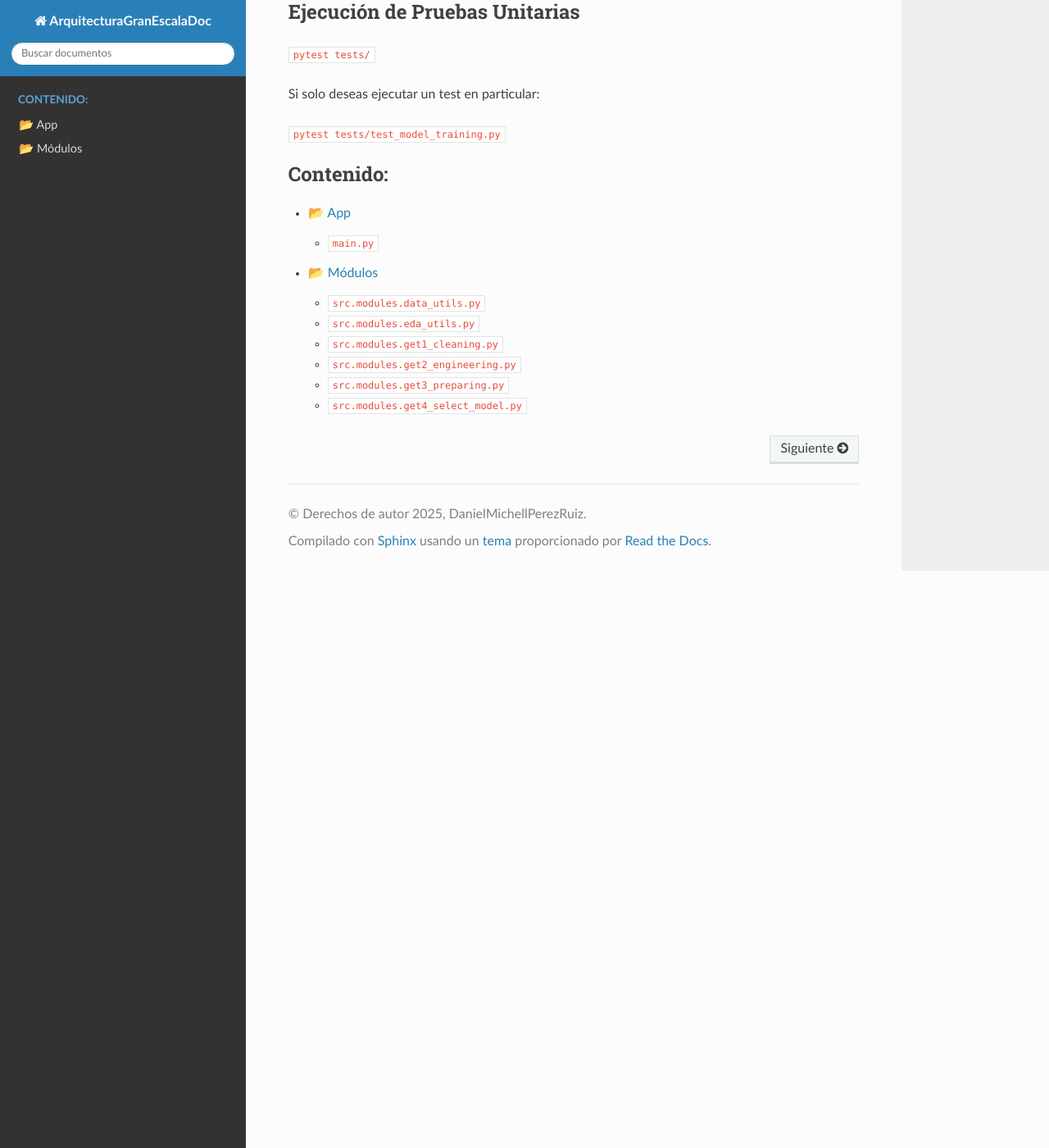
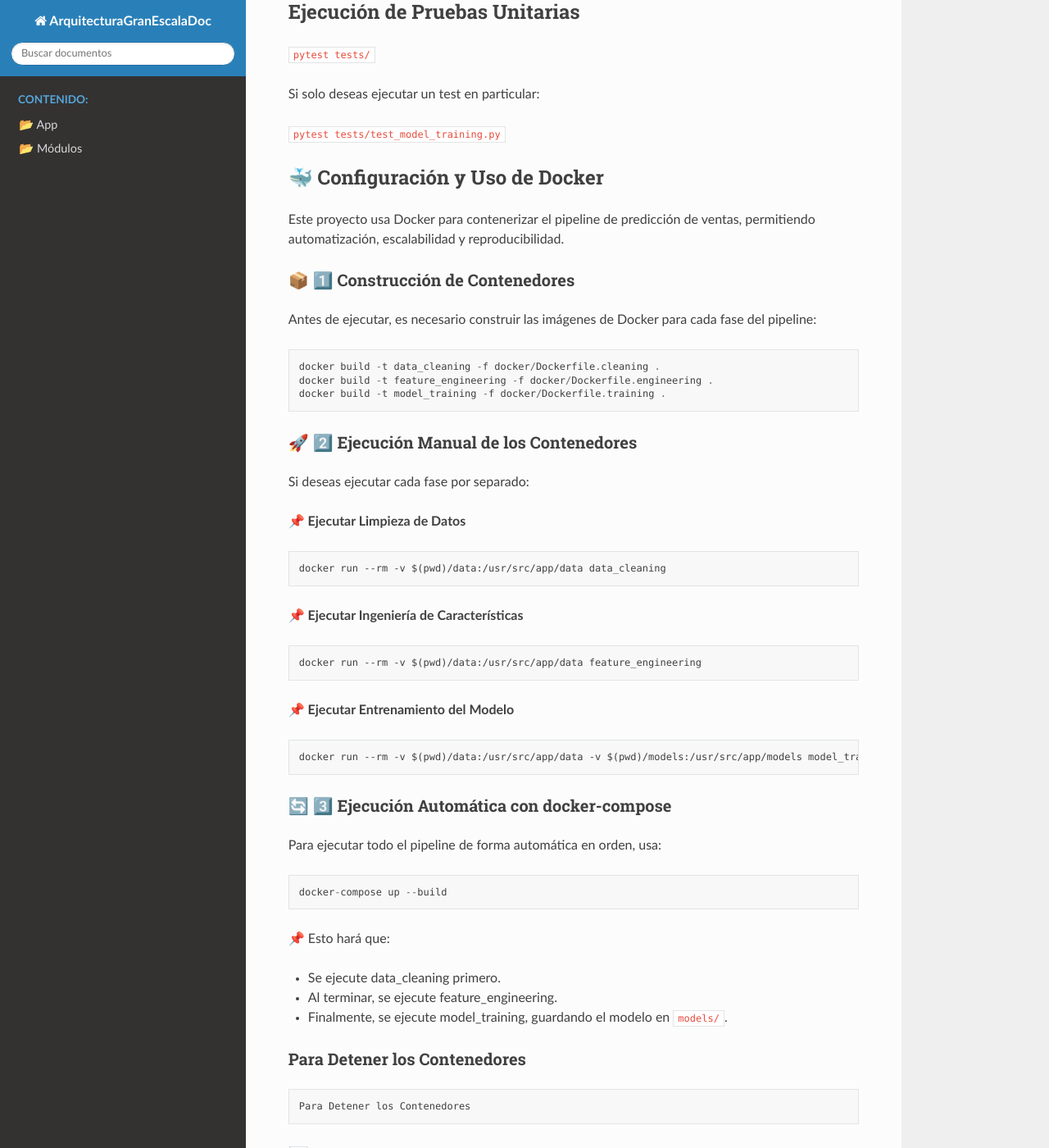
Before and after one commit to danielmichellpr/ArquitecturaGranEscala, a Sphinx documentation site: the page built from docs/source/index.md, in a window 1280 px wide and 1400 px high, scrolled down 2658 px. Shown: the whole window at 82% size. Built offline with Sphinx 7.4.7 and the Read the Docs theme 3.1.0, drawn with Linux system fonts in a browser that asks for light colours; some of the changed text lies outside the part shown.

````diff
--- a/docs/source/index.md
+++ b/docs/source/index.md
@@ -130,6 +130,72 @@ Si solo deseas ejecutar un test en particular:
 
 `pytest tests/test_model_training.py`
 
+## 🐳 Configuración y Uso de Docker
+
+Este proyecto usa Docker para contenerizar el pipeline de predicción de ventas, permitiendo automatización, escalabilidad y reproducibilidad.
+
+### 📦 1️⃣ Construcción de Contenedores
+Antes de ejecutar, es necesario construir las imágenes de Docker para cada fase del pipeline:
+
+```
+docker build -t data_cleaning -f docker/Dockerfile.cleaning .
+docker build -t feature_engineering -f docker/Dockerfile.engineering .
+docker build -t model_training -f docker/Dockerfile.training .
+```
+
+### 🚀 2️⃣ Ejecución Manual de los Contenedores
+Si deseas ejecutar cada fase por separado:
+
+**📌 Ejecutar Limpieza de Datos**
+```
+docker run --rm -v $(pwd)/data:/usr/src/app/data data_cleaning
+```
+**📌 Ejecutar Ingeniería de Características**
+```
+docker run --rm -v $(pwd)/data:/usr/src/app/data feature_engineering
+```
+**📌 Ejecutar Entrenamiento del Modelo**
+```
+docker run --rm -v $(pwd)/data:/usr/src/app/data -v $(pwd)/models:/usr/src/app/models model_training
+```
+
+
+### 🔄 3️⃣ Ejecución Automática con docker-compose
+Para ejecutar todo el pipeline de forma automática en orden, usa:
+
+```
+docker-compose up --build
+```
+
+📌 Esto hará que:
+
+  - Se ejecute data_cleaning primero.
+  - Al terminar, se ejecute feature_engineering.
+  - Finalmente, se ejecute model_training, guardando el modelo en `models/`.
+
+### Para Detener los Contenedores
+
+```
+Para Detener los Contenedores
+```
+
+### 📊 Verificación de Resultados
+
+Después de ejecutar el pipeline, revisa los archivos generados:
+
+```
+ls -lh data/output/
+ls -lh models/
+```
+
+📌 Deberías ver:
+
+  - data_cleaning.csv
+  - data_engineering.csv
+  - data_predictions.csv
+  - xgboost_model.pkl
+
+
 ```{toctree}
 :maxdepth: 2
 :caption: Contenido:
````
Also changed, not shown: README.md (+65 -0 lines), 6 other files.
